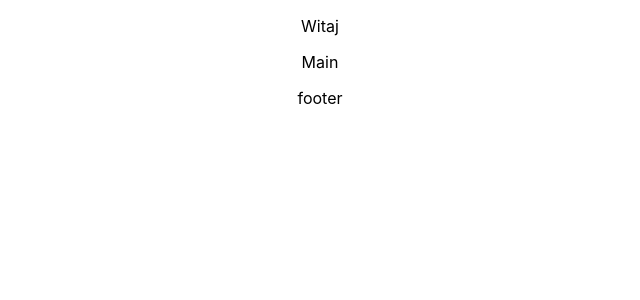
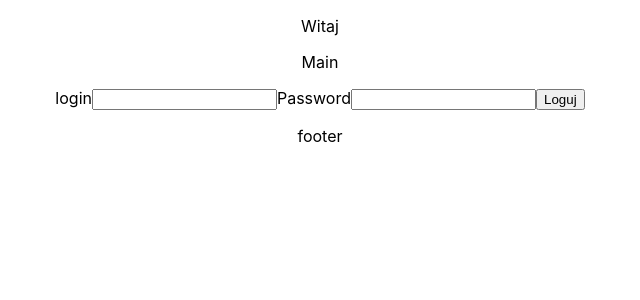
Before and after one commit to SebastianJadczak/First-full-aplication-with-react-and-nodeJS, a React (Create React App) app: page / in a window 1280 px wide. Shown: the top 300 px of the page, without its empty margins (320-960 px from the left). Built offline with nearby package versions, Linux system fonts and the light colour scheme.

Commit message:
add new fuction. you can login to webside :)

```diff
--- a/routes/page.js
+++ /dev/null
@@ -1,3 +0,0 @@
-=
-///
-module.exports = PageServer;
--- a/src/Pages/Main.js
+++ b/src/Pages/Main.js
@@ -3,9 +3,64 @@ import React, {
 } from 'react';
 
 class Main extends Component {
+
+    state = {
+        login: "",
+        password: "",
+        correctLogin: false,
+        notCorrectLogin: null
+    }
+
+
+
+
+    handleClickLogin = () => {
+        fetch('/login', {
+            method: 'GET',
+        })
+            .then(r => r.json())
+            .then(data => {
+                this.checkLogin(data)
+            });
+    }
+
+    checkLogin = (data) => {
+
+        if (data.login === this.state.login && data.password === this.state.password) {
+            this.setState({
+                correctLogin: true,
+                notCorrectLogin: false
+            })
+        } else {
+            this.setState({
+                notCorrectLogin: true
+            })
+        }
+    }
+    handleChangeLogin = (e) => {
+        this.setState({
+            login: e.target.value
+        })
+    }
+
+    handleChangePassword = (e) => {
+        this.setState({
+            password: e.target.value
+        })
+    }
+
     render() {
-        return ( <
-            p > Main < /p>
+        return (<div>
+            <p> Main </p>
+            <label >login</label>
+            <input type="text" onChange={this.handleChangeLogin} />
+            <label>Password</label>
+            <input type="password" onChange={this.handleChangePassword} />
+            <button onClick={this.handleClickLogin}>Loguj</button>
+
+            {this.state.notCorrectLogin ? "Spróbuj jeszcze raz" : null}
+            {this.state.correctLogin ? "Udało Ci się zalogować" : null}
+        </div>
         )
     }
 }
```
Also changed, not shown: 1 other file (tests, documents, lock files or other folders).
